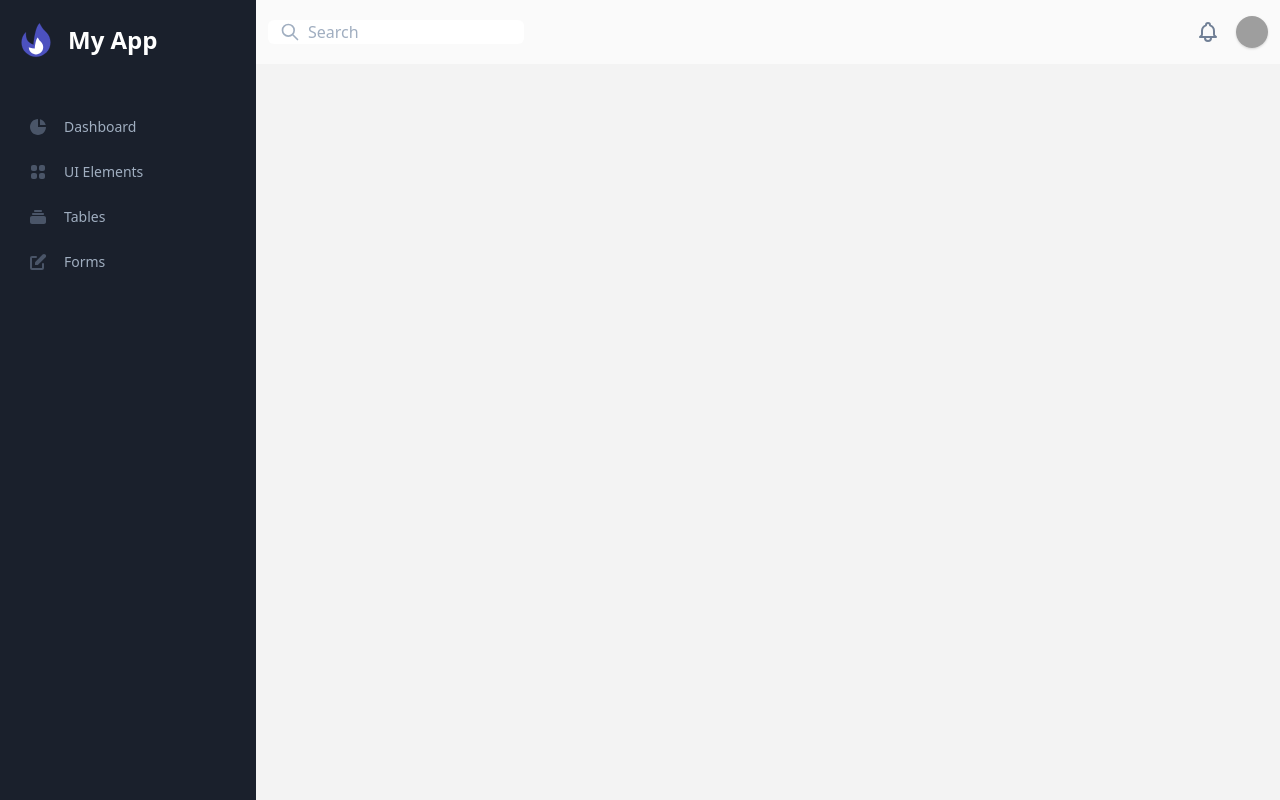
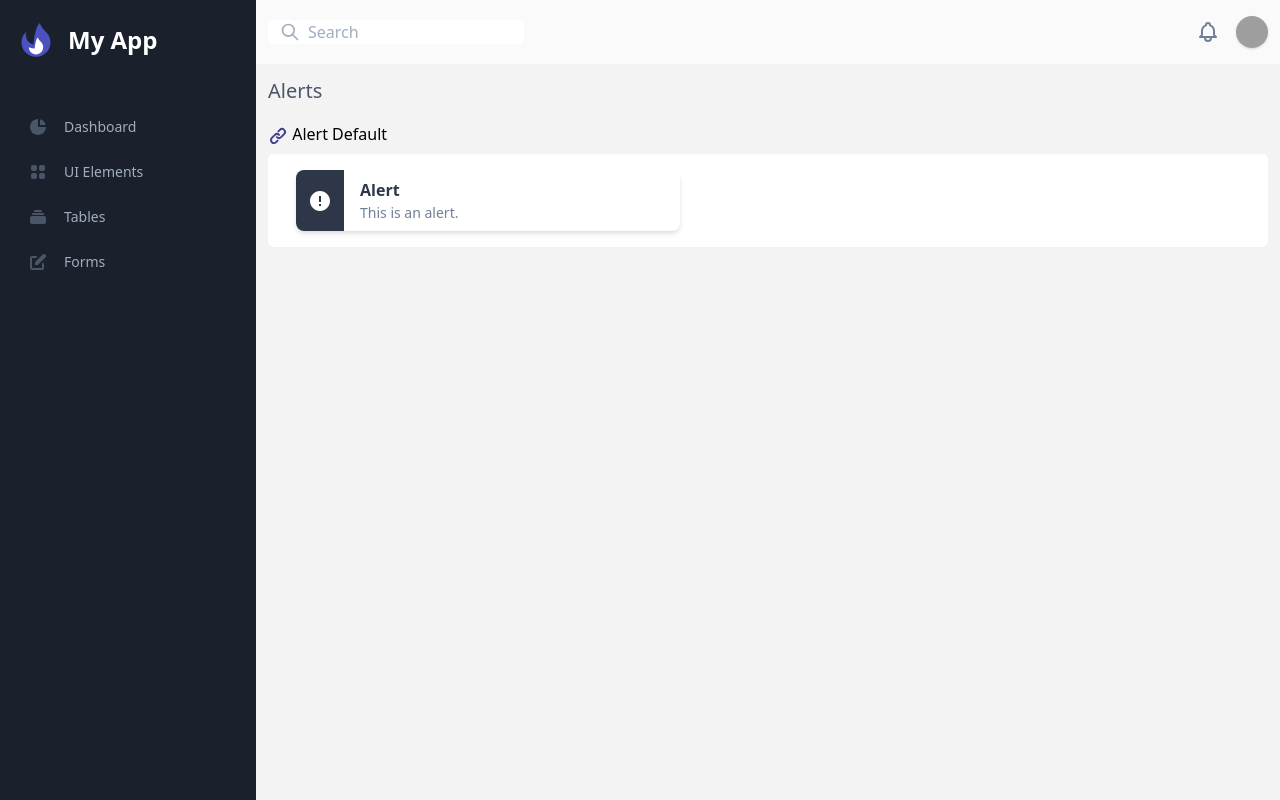
Before and after one commit to mrofi/nuxt-tailwind, a Nuxt app: page /components/alerts in a window 1280 px wide. Built offline with nearby package versions, Linux system fonts and the light colour scheme; grey boxes are pictures that could not be loaded; what @tailwindcss/custom-forms would draw is missing.

Commit message:
add pages to guide compoennts

```diff
--- /dev/null
+++ b/components/Svg/SvgLink.vue
@@ -0,0 +1,9 @@
+<template>
+  <svg fill="currentColor" viewBox="0 0 20 20">
+    <path
+      fill-rule="evenodd"
+      d="M12.586 4.586a2 2 0 112.828 2.828l-3 3a2 2 0 01-2.828 0 1 1 0 00-1.414 1.414 4 4 0 005.656 0l3-3a4 4 0 00-5.656-5.656l-1.5 1.5a1 1 0 101.414 1.414l1.5-1.5zm-5 5a2 2 0 012.828 0 1 1 0 101.414-1.414 4 4 0 00-5.656 0l-3 3a4 4 0 105.656 5.656l1.5-1.5a1 1 0 10-1.414-1.414l-1.5 1.5a2 2 0 11-2.828-2.828l3-3z"
+      clip-rule="evenodd"
+    ></path>
+  </svg>
+</template>
--- /dev/null
+++ b/pages/components/alerts.vue
@@ -0,0 +1,21 @@
+<template>
+  <div>
+    <h3 class="text-gray-700 text-xl font-medium">Alerts</h3>
+
+    <div class="mt-4">
+      <div class="mt-4">
+        <h4 class="my-2">
+          <a href="#alert-default"
+            ><SvgLink class="w-5 h-5 inline-block text-indigo-800"
+          /></a>
+          Alert Default
+        </h4>
+        <div
+          class="rounded-md bg-white py-4 px-4 overflow-x-auto whitespace-no-wrap"
+        >
+          <Alert class="ml-3">This is an alert.</Alert>
+        </div>
+      </div>
+    </div>
+  </div>
+</template>
```
